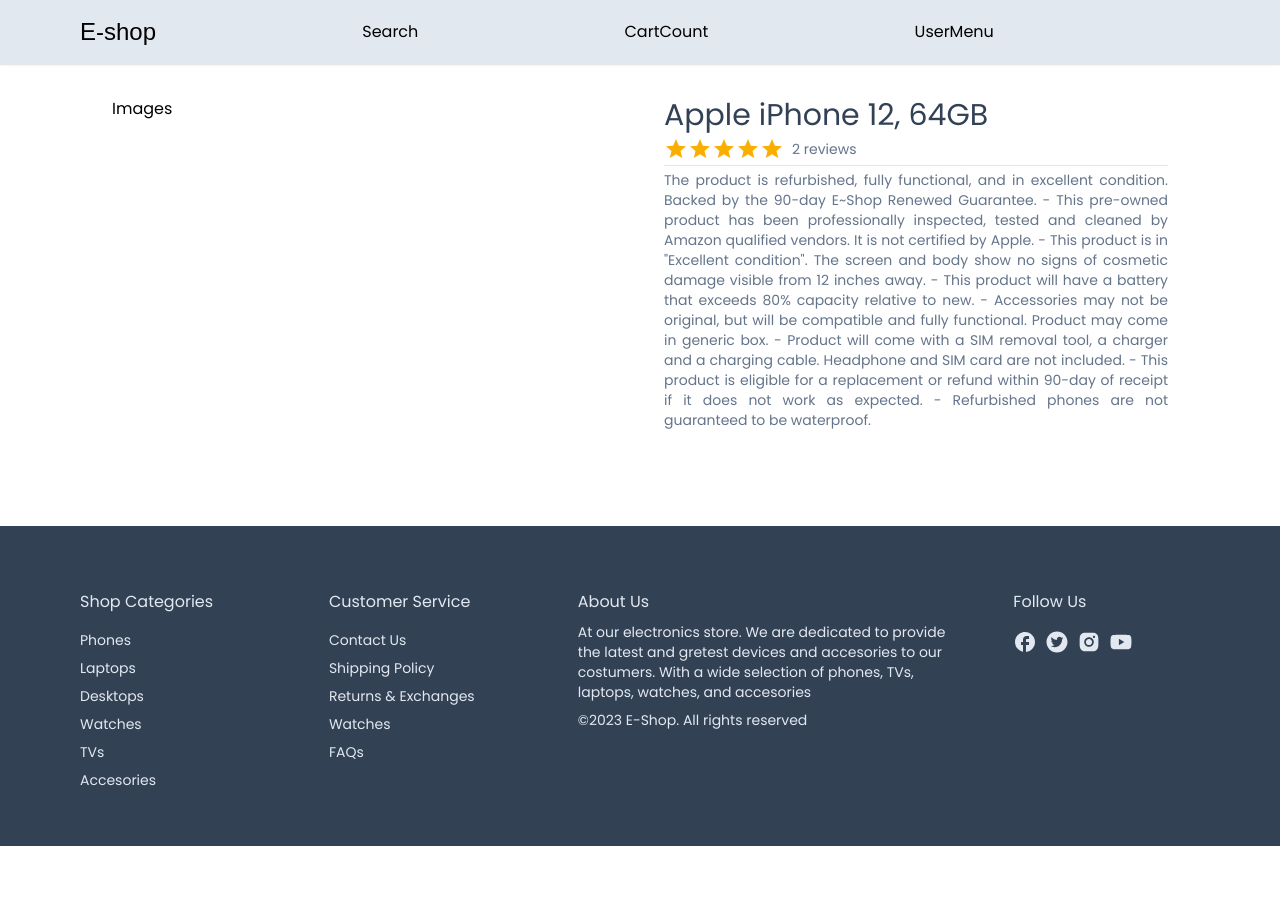
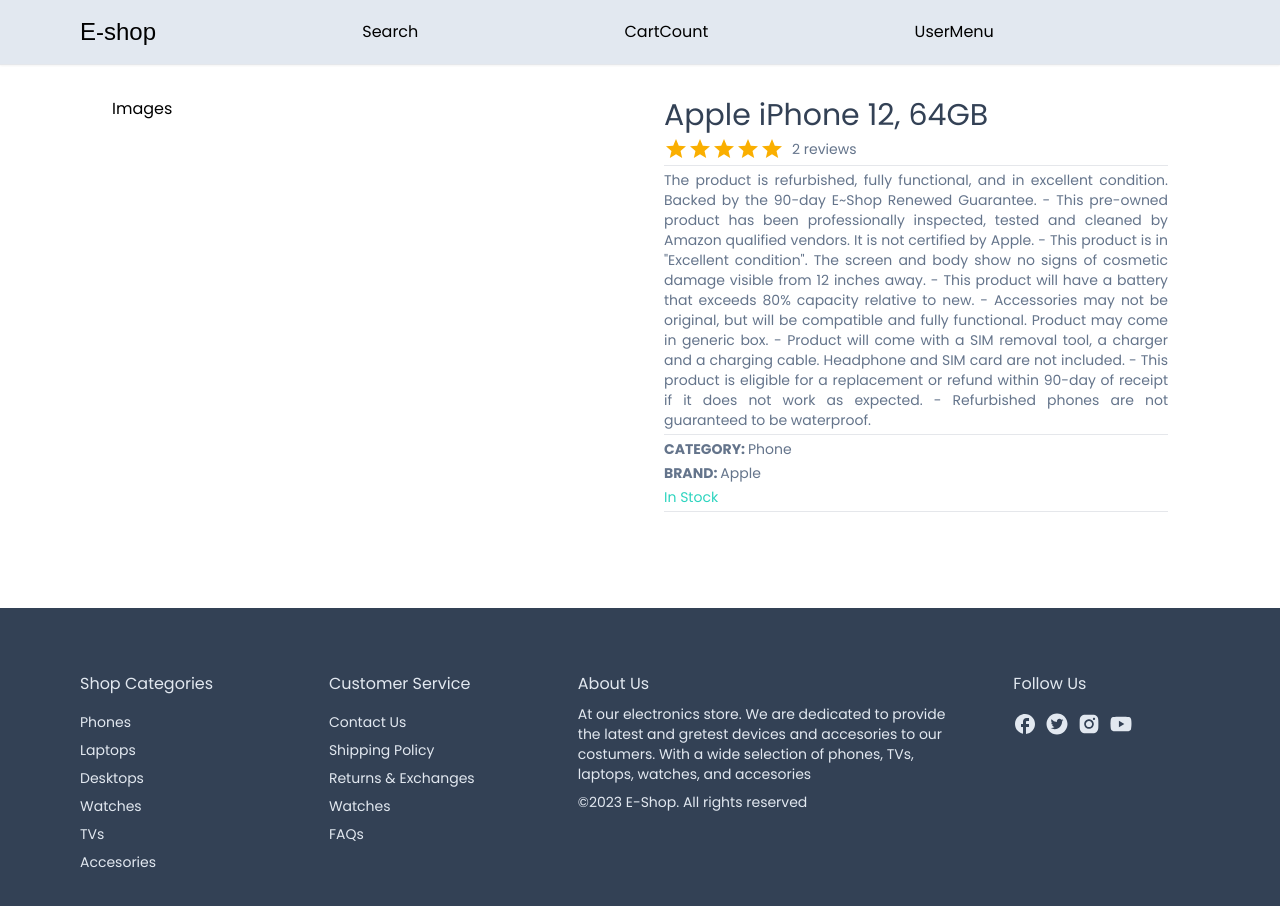
Before and after one commit to juanbosquedev/e-shopjb, a Next.js app: page /product/1 in a window 1280 px wide. Shown: the top 906 px of the page. Before the commit the page ends 846 px from the top, so only its background shows below. Built offline with nearby package versions, Linux system fonts and the light colour scheme; a web font is replaced by a local one.

Commit message:
category, brand, dinamic color for stock

```diff
--- a/app/product/[productid]/productDetails.tsx
+++ b/app/product/[productid]/productDetails.tsx
@@ -13,17 +13,20 @@ const ProductDetails: React.FC<ProductDetailsProps> = ({ product }) => {
     <div className="grid grid-cols-1 md:grid-cols-2 gap-12">
       <div>{/* <Images></Images> */}Images</div>
       <div className="flex flex-col gap-1 text-slate-500 text-sm">
-
         <h2 className="text-3xl font-medium text-slate-700">{product.name}</h2>
 
         <div className="flex items-center gap-2">
           <Rating value={Ratings} readOnly></Rating>
           <div>{product.reviews.length} reviews</div>
         </div>
-        <Horizontal/>
-<div className="text-justify">
-    {product.description}
-</div>
+        <Horizontal />
+        <div className="text-justify">{product.description}</div>
+        <Horizontal />
+<div><span className="font-semibold">CATEGORY: </span>{product.category}</div>
+<div><span className="font-semibold">BRAND: </span>{product.brand}</div>
+<div className={product.inStock ? 'text-teal-400': 'text-rose-400'}>{product.inStock ? ' In Stock' : 'Out of Stock'}</div>
+<Horizontal />
+
       </div>
     </div>
   );
```
